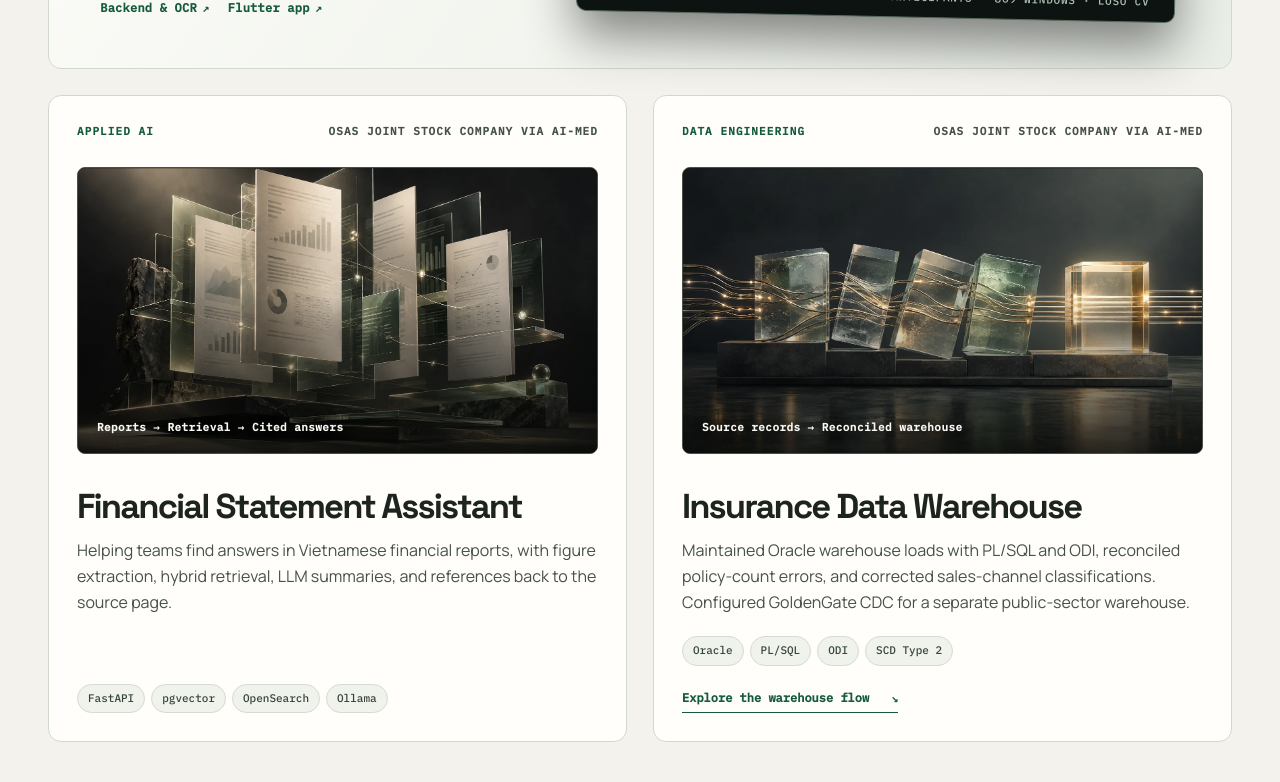
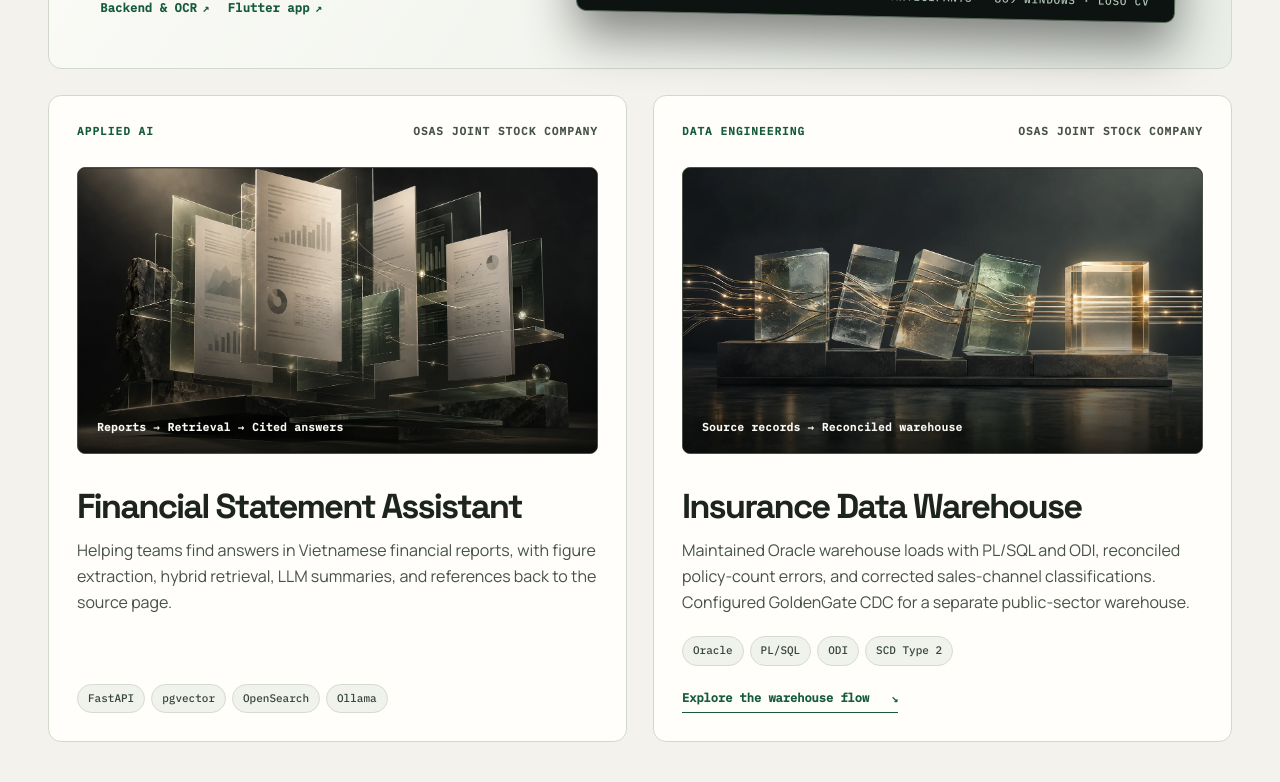
Before and after one commit to VietAnh1803/VietAnhPortfolio, a React (Vite) app: page / in a window 1280 px wide. Shown: the part 1680-2462 px from the top of the page. Built offline with nearby package versions, Linux system fonts and the light colour scheme.

Commit message:
Use OSAS Joint Stock Company in portfolio and CV

```diff
--- a/src/Portfolio.jsx
+++ b/src/Portfolio.jsx
@@ -332,7 +332,7 @@ const systems = [
     resultDetail:
       "Report figures and heading-aware chunks remain linked to source pages.",
     footnote:
-      "A report pipeline built at OSAS Joint Stock Company via AI-MED, from figures and heading chunks to answers.",
+      "A report pipeline built at OSAS Joint Stock Company, from figures and heading chunks to answers.",
   },
   {
     key: "evaluation",
@@ -741,7 +741,7 @@ function Work() {
         <article className="project-panel sags-panel" data-reveal>
           <div className="panel-meta">
             <span>Applied AI</span>
-            <span>OSAS Joint Stock Company via AI-MED</span>
+            <span>OSAS Joint Stock Company</span>
           </div>
           <div className="project-art project-art-retrieval">
             <img
@@ -771,7 +771,7 @@ function Work() {
         <article className="project-panel warehouse-panel" data-reveal>
           <div className="panel-meta">
             <span>Data engineering</span>
-            <span>OSAS Joint Stock Company via AI-MED</span>
+            <span>OSAS Joint Stock Company</span>
           </div>
           <div className="project-art project-art-warehouse">
             <img
@@ -1075,7 +1075,7 @@ function Experience() {
     [
       "Jun 2025 – Present",
       "Data Engineer",
-      "at OSAS Joint Stock Company via AI-MED",
+      "at OSAS Joint Stock Company",
       "Building Oracle warehouse loads for insurance, crawling and embedding pipelines for medical and financial-report assistants, and mobile UI/UX for the chatbot applications.",
     ],
     [
```
Also changed, not shown: 1 other file (tests, documents, lock files or other folders).
